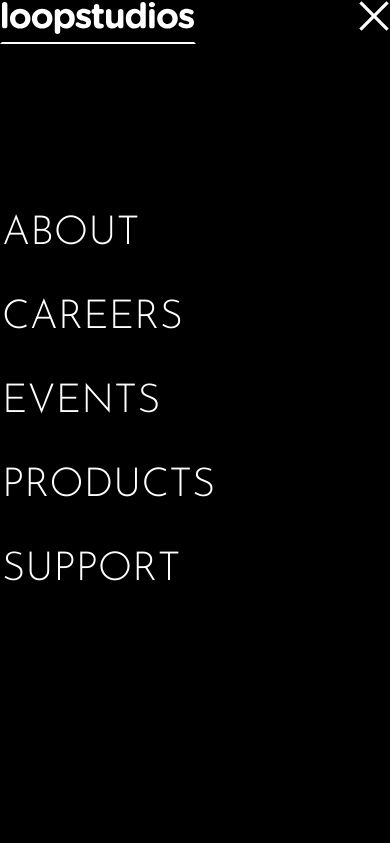
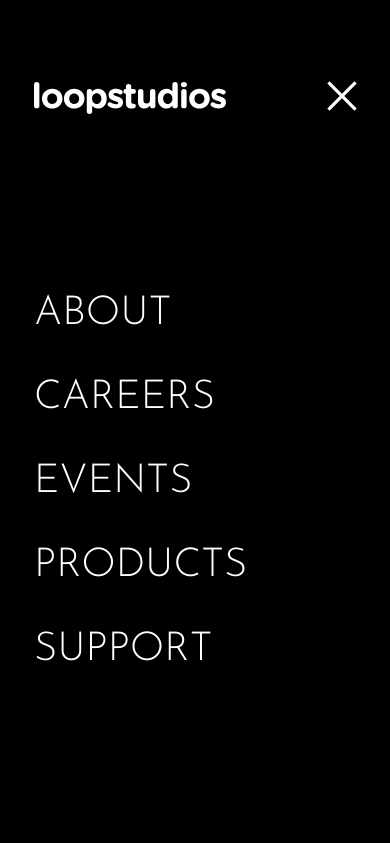
Before and after one commit to KacperAa/Loopstudios-landing-page, a plain HTML site: page index.html in a window 390 px wide. Both pictures are taken after a click on the button "Menu". Shown: the top 843 px of the page. Drawn offline with Linux system fonts and the light colour scheme.

Commit message:
Update styles.css

```diff
--- a/styles.css
+++ b/styles.css
@@ -253,6 +253,8 @@ h3 {
   }
 
   .menu[is-expanded] {
+    padding-top: 5rem;
+    padding-inline: 2rem;
     position: fixed;
     inset: 0;
     background-color: var(--clr-primary-900);
```
